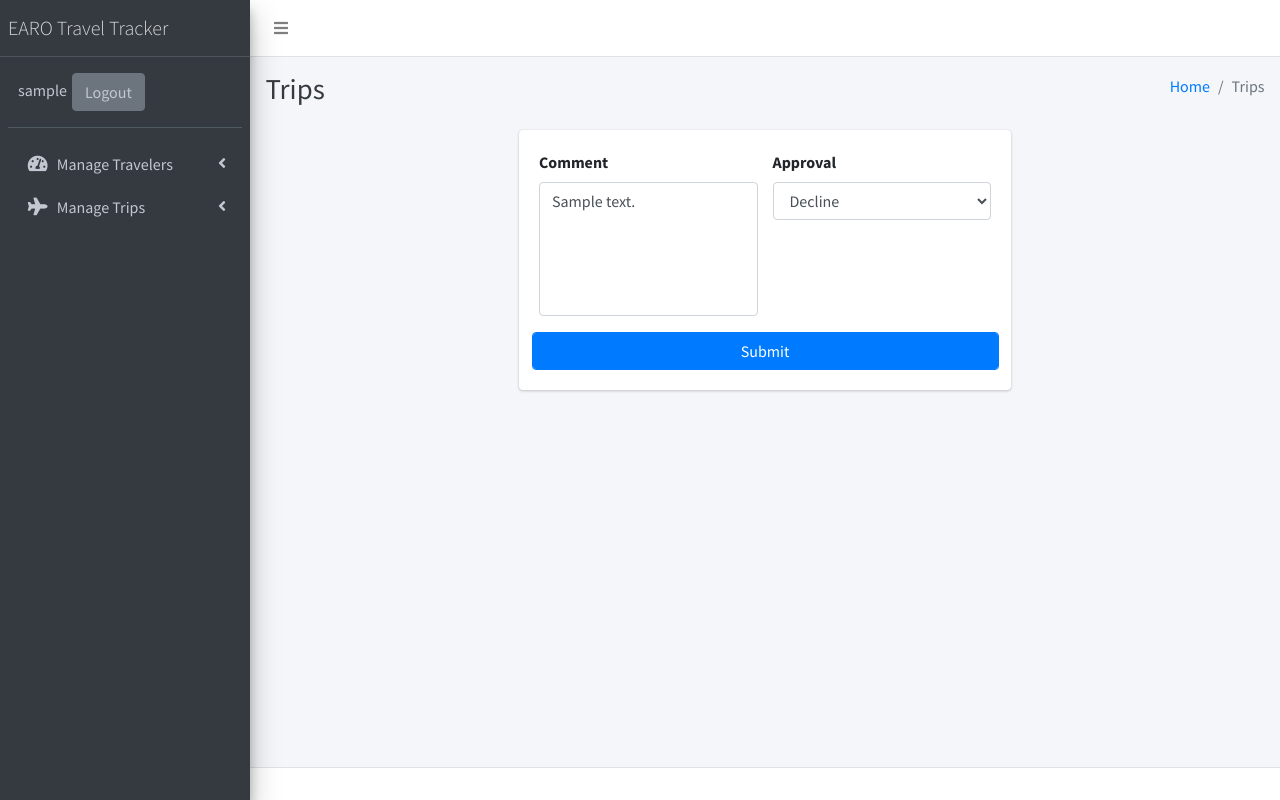
After one commit to d-mwenda/earo_travel_tracker, a Django app: a page that uses backend/earo_travel_tracker/templates/base.html in a window 1280 px wide. The commit adds this page. Run offline with Django 3.2, Linux system fonts and the light colour scheme; a user stored in the database is signed in; tables that the repository leaves empty hold one stand-in row (values such as "Sample post"); some libraries are stand-ins or nearby versions.

Commit message:
authentication added, trip approval implemented - request for approval and actual approval, only approvers can view and approvel trips -, listing of trips based on filters i.e. awaiting approval, upcoming and ongoing, and other minor bug fixes and code refactoring

```diff
--- a/backend/earo_travel_tracker/earo_travel_tracker/settings.py
+++ b/backend/earo_travel_tracker/earo_travel_tracker/settings.py
@@ -13,7 +13,7 @@ https://docs.djangoproject.com/en/2.2/ref/settings/
 import os
 from django.urls import reverse_lazy
 # earo_travel_tracker imports
-import secret_settings
+from earo_travel_tracker import secret_settings
 
 # Build paths inside the project like this: os.path.join(BASE_DIR, ...)
 BASE_DIR = os.path.dirname(os.path.dirname(os.path.abspath(__file__)))
--- a/backend/earo_travel_tracker/templates/base.html
+++ b/backend/earo_travel_tracker/templates/base.html
@@ -153,7 +153,7 @@
             </a>
             <ul class="nav nav-treeview">
               <li class="nav-item">
-                <a href="{% url 'u_list_ongoing_trips' %}" class="nav-link">
+                <a href="{% url 'u_list_awaiting_approval_trips' %}" class="nav-link">
                   <i class="far fa-circle nav-icon"></i>
                   <p>Awaiting Approval</p>
                 </a>
@@ -165,7 +165,7 @@
                 </a>
               </li>
               <li class="nav-item">
-                <a href="{% url 'u_list_ongoing_trips' %}" class="nav-link">
+                <a href="{% url 'u_list_upcoming_trips' %}" class="nav-link">
                   <i class="far fa-circle nav-icon"></i>
                   <p>Upcoming Trips</p>
                 </a>
--- /dev/null
+++ b/backend/earo_travel_tracker/templates/trip/approve_trip.html
@@ -0,0 +1,16 @@
+{% extends "base.html" %}
+
+{% block content %}
+<div class="col-xs-12 col-sm-6 col-md-6 col-lg-6">
+    <div class="card card-primary">
+        <form class="" method="POST">
+            <div class="card-body">
+                <div class="row">
+                    {% include 'render_form.html' %}
+                    <button class="form-control btn-primary" type="submit">Submit</button>
+                </div>
+            </div>
+        </form>
+    </div>
+</div>
+{% endblock content %}
--- a/backend/earo_travel_tracker/traveler/models.py
+++ b/backend/earo_travel_tracker/traveler/models.py
@@ -54,7 +54,10 @@ class TravelerDetails(models.Model):
     user_account = models.OneToOneField(settings.AUTH_USER_MODEL, on_delete= models.CASCADE,
                             blank=True, null=True)
     is_managed_by = models.ForeignKey('self', on_delete=models.SET_NULL, blank=True, null=True,
-                                    db_index=True, verbose_name="Line Manager",related_name='Line_Manager')
+                                    db_index=True, verbose_name="Line Manager",
+                                    related_name='Line_Manager')
+    approver = models.ForeignKey(settings.AUTH_USER_MODEL, on_delete=models.PROTECT, blank=True,
+                                null=True, related_name='trip_approver')
 
     def __str__(self):
         return ", ".join([self.last_name, self.first_name])
--- a/backend/earo_travel_tracker/trip/forms.py
+++ b/backend/earo_travel_tracker/trip/forms.py
@@ -3,7 +3,7 @@ Forms for the trip app are defined in this file.
 """
 from django import forms
 # earo_travel_tracker imports
-from .models import Trips
+from .models import Trips, TripApproval
 
 
 class TripForm(forms.ModelForm):
@@ -16,9 +16,11 @@ class TripForm(forms.ModelForm):
         widgets = {
             'reason_for_travel': forms.Textarea(attrs={'cols': 80, 'rows': 5, 'style':'resize: none;'}),
             'is_mission_critical': forms.Select(choices=(
-                ('True', 'Yes'),
-                ('False', 'No')
-            ))
+                                                        ('True', 'Yes'),
+                                                        ('False', 'No')
+                                                        )
+                                                ),
+            'traveler': forms.HiddenInput()
         }
 
     def __init__(self, *args, **kwargs):
@@ -29,3 +31,28 @@ class TripForm(forms.ModelForm):
         self.fields['end_date'].widget.attrs.update({
             'placeholder': 'YYYY-MM-DD',
         })
+
+
+class ApprovalRequestForm(forms.Form):
+    """
+    This form is meant to be a placeholder form to create an approval request once approval request
+    button is created.
+    """
+    placeholder = forms.HiddenInput()
+
+
+class TripApprovalForm(forms.ModelForm):
+    """
+    This class defines the form that is presented to the approver to approve a trip request.
+    """
+    CHOICES = [
+        ('0', 'Decline'),
+        ('1', 'Approve')
+    ]
+    trip_is_approved = forms.ChoiceField(choices=CHOICES,label='Approval')
+    class Meta:
+        model = TripApproval
+        fields = ['approval_comment', 'trip_is_approved',]
+        widgets = {
+            'approval_comment': forms.Textarea(attrs={'cols': 80, 'rows': 5, 'style':'resize: none;'}),
+        }
--- a/backend/earo_travel_tracker/trip/urls.py
+++ b/backend/earo_travel_tracker/trip/urls.py
@@ -5,11 +5,12 @@ from django.urls import path
 # Third party app imports
 from rest_framework import routers
 # Earo_travel_tracker imports
-from .views import TripViewSet, TripTravelerDependantsViewSet, TripExpensesViewSet,\
-    TripApprovalViewSet, TripItineraryViewSet, ApproverGroupsViewSet, TripCreateView,\
-    TripDetailView, TripUpdateView, TripDeleteView, TripListView, TripItineraryListView,\
-    TripItineraryCreateView, TripItineraryUpdateView, TripItineraryDeleteView
-
+from .views import (
+    TripViewSet, TripTravelerDependantsViewSet, TripExpensesViewSet, TripApprovalViewSet,
+    TripItineraryViewSet, ApproverGroupsViewSet, TripCreateView, TripDetailView, TripUpdateView,
+    TripDeleteView, TripListView, TripItineraryListView, TripItineraryCreateView,
+    TripItineraryUpdateView, TripItineraryDeleteView, ApproveTripView, TripApprovalListView
+    )
 
 router = routers.SimpleRouter()
 router.register(r'trips', TripViewSet)
@@ -24,8 +25,9 @@ api_url_patterns = router.urls
 urlpatterns = [
     # trips
     path('new-trip', TripCreateView.as_view(), name='u_create_trip'),
-    path('list-trips/ongoing', TripListView.as_view(), name='u_list_ongoing_trips'),
-    path('list-trips/upcoming', TripListView.as_view(), name='u_list_upcoming_trips'),
+    path('list-trips/ongoing', TripApprovalListView.as_view(),  {'filter_by': 'ongoing'}, name='u_list_ongoing_trips'),
+    path('list-trips/upcoming', TripApprovalListView.as_view(), {'filter_by': 'upcoming'}, name='u_list_upcoming_trips'),
+    path('list-trips/awaiting-approval', TripApprovalListView.as_view(), {'filter_by': 'awaiting_approval'}, name='u_list_awaiting_approval_trips'),
     path('update-trip/trip=<trip_id>', TripUpdateView.as_view(), name='u_update_trip'),
     path('trip-details/trip=<trip_id>', TripDetailView.as_view(), name='u_trip_details'),
     path('delete-trip', TripDeleteView.as_view(), name='u_delete_trip'),
@@ -43,7 +45,7 @@ urlpatterns = [
     path('trip-traveler-dependants', TripTravelerDependantsViewSet),
     path('trip-expenses', TripExpensesViewSet),
     # trip approval
-    path('trip-approval', TripApprovalViewSet),
+    path('trip-approval/approval_request=<approval_id>', ApproveTripView.as_view(), name='u_approve_trip'),
     # trip approver groups
     path('trip-approver-groups', ApproverGroupsViewSet),
 ]
--- a/backend/earo_travel_tracker/trip/views.py
+++ b/backend/earo_travel_tracker/trip/views.py
@@ -3,16 +3,24 @@ All views for the trip app are implemented here.
 """
 from django.views.generic import CreateView, UpdateView, DetailView, DeleteView, ListView
 from django.urls import reverse_lazy
-from django.contrib.auth.mixins import LoginRequiredMixin, PermissionRequiredMixin
+from django.utils import timezone
+from django.contrib.auth.mixins import LoginRequiredMixin, PermissionRequiredMixin, UserPassesTestMixin
+from django.core.exceptions import ObjectDoesNotExist
+from django.db import IntegrityError
+from django.http import HttpResponseRedirect
 
 # Third party imports
 from rest_framework import viewsets
 # Earo_travel_tracker imports
-from .models import Trips, TripTravelerDependants, TripExpenses, TripApproval, TripItinerary,\
-    ApprovalGroups
-from .serializers import TripSerializer, TripTravelerDependantsSerializer, TripExpensesSerializer,\
-    TripApprovalSerializer, TripItinerarySerializer, ApprovalGroupsSerializer
-from .forms import TripForm
+from traveler.models import TravelerDetails
+from .models import (
+    Trips, TripTravelerDependants, TripExpenses, TripApproval, TripItinerary, ApprovalGroups
+    )
+from .serializers import (
+    TripSerializer, TripItinerarySerializer, TripExpensesSerializer, TripApprovalSerializer,
+    TripTravelerDependantsSerializer, ApprovalGroupsSerializer
+    )
+from .forms import TripForm, ApprovalRequestForm, TripApprovalForm
 
 
 # API endpoint views
@@ -72,17 +80,25 @@ class TripCreateView(LoginRequiredMixin, CreateView):
     """
     # Todo. Trip cannot begin in the past. This might have to be implemented in the model save method or form validation. It should also be a test case.
     model = Trips
+    object = None
     form_class = TripForm
     template_name = 'trip/add_edit_trip.html'
     extra_context = {
         'page_title': 'New Trip'
     }
 
+    def form_valid(self, form, *args, **kwargs):
+        self.object = form.save(commit=False)
+        self.object.traveler = TravelerDetails.objects.get(user_account=self.request.user)
+        self.object.save()
+        return HttpResponseRedirect(self.get_success_url())
+
 
 class TripUpdateView(LoginRequiredMixin, UpdateView):
     """
     This class implements the update view for the Trip model.
     """
+    # TODO. approved trips cannot be modified, otherwise they require reapproval.
     model = Trips
     form_class = TripForm
     pk_url_kwarg = 'trip_id'
@@ -104,7 +120,23 @@ class TripDetailView(LoginRequiredMixin, DetailView):
     template_name = 'trip/trip_details.html'
     extra_context = {
         'page_title': 'Trip Details',
+        'approval_request_success_message': None,
+        'approval_request_error_message': None,
     }
+    form_class = ApprovalRequestForm
+    approval_status = None
+
+    def get_context_data(self, **kwargs):
+        """
+        Add itinerary to context.
+        Add approval request form and trip approval status
+        """
+        context = super().get_context_data(**kwargs)
+        context['itinerary'] = self.get_itinerary()
+        context['approval_status'] = self.get_approval_status()
+        if context['approval_status'] == 'Not requested':
+            context['form'] = self.form_class
+        return context
 
     def get_itinerary(self):
         """
@@ -114,20 +146,114 @@ class TripDetailView(LoginRequiredMixin, DetailView):
         queryset = self.itinerary_model.objects.filter(trip=pk)
         return queryset
 
-    def get_context_data(self, **kwargs):
+    def get_approval_status(self):
         """
-        Add itinerary to context.
+        Check if a trip is approved. This helps in rendering the template
+        so that appropriate buttons and messages are displayed.
         """
-        context = super(TripDetailView, self).get_context_data(**kwargs)
-        context['itinerary'] = self.get_itinerary()
-        return context
+        pk = self.kwargs.get(self.pk_url_kwarg)
+        status = None
+        try:
+            queryset = TripApproval.objects.get(trip=self.get_object())
+            if queryset.trip_is_approved:
+                status = 'Approved'
+            else:
+                status = 'Unapproved'
+        except ObjectDoesNotExist:
+            status = 'Not requested'
+        return status
+
+    def get_success_url(self, trip_id):
+        """
+        Return the detail_view of the object after trip approval has been requested.
+        This method is also called whenever an error is encountered during processing
+        the trip approval. In such instances, the approval_request_error_message in
+        extra context is first set before this method is called.
+        """
+        return reverse_lazy('u_trip_details',
+                            kwargs={'trip_id': trip_id})
+
+    def get_approver(self, request, trip_id):
+        """
+        Get the approver for the logged on user or return an error is the user has no
+        approver set.
+        """
+        try:
+            return  TravelerDetails.objects.get(user_account=request.user).approver
+        except ObjectDoesNotExist:
+            self.extra_context['approval_request_error_message'] = """We didn't find an
+                                    approver set for your account. Please contact IT for
+                                    this to be fixed then thereafter you can retry requesting
+                                    for approval."""
+            return self.get_success_url(trip_id)
+
+    def user_owns_trip(self, trip_id):
+        """
+        Check if the user who submitted an approval request owns the trip.
+        """
+        try:
+            return bool(self.model.objects.get(id=trip_id).traveler.user_account == self.request.user)
+        except ObjectDoesNotExist:
+            self.extra_context['approval_request_error_message'] = """We can't find this trip in the
+                                                                    database."""
+            return self.get_success_url(trip_id)
+
+    def reset_approval_request_messages(self):
+        """
+        This method resets the approval_request_messages in the context so that they don't
+        persist between requests.
+        """
+        self.extra_context['approval_request_success_message'] = None
+        self.extra_context['approval_request_error_message'] = None
+        return
+
+    def form_valid(self, request, trip_id):
+        """
+        Make an approval request by creating an instance of TripApprval
+        """
+        try:
+            approval_request = TripApproval(trip=self.model.objects.get(id=trip_id),
+                                            approver=self.get_approver(request, trip_id))
+            approval_request.save()
+            self.extra_context['approval_request_success_message'] = """Your request for approval
+                                                                    has been sent."""
+        # TODO: send email to approver and requester.
+            print('requesting approval')
+        except IntegrityError:
+            self.extra_context['approval_request_error_message'] = """An approval request for this
+                                                            trip was already sent earlier. You can
+                                                            only request for approval once. If you
+                                                            wish to send a reminder consider sending
+                                                            an email to your approver."""
+            print('at integrity constraint')
+        return HttpResponseRedirect(self.get_success_url(trip_id))
+
+    def post(self, request, trip_id):
+        """
+        This handles the post method of this view.
+        It makes sure that the request for approval is made by the trip owner,
+        then it checks the approval submission form for validity and calls appropriate methods to
+        handle the request depending on the form validity.
+        """
+        self.reset_approval_request_messages()
+        if self.user_owns_trip(trip_id):
+            form = self.form_class(request.POST)
+            if form.is_valid():
+                return self.form_valid(request, trip_id)
+            else:
+                self.extra_context['approval_request_error_message'] = "Form tampering suspected."
+                return HttpResponseRedirect(self.get_success_url(trip_id))
+        else:
+            self.extra_context['approval_request_error_message'] = """You are not allowed to submit
+                                                                a request for a trip you don't own."""
+            return HttpResponseRedirect(self.get_success_url(trip_id))
 
 
 class TripListView(LoginRequiredMixin, ListView):
     """
     This class implements the listing view for the Trip model.
     """
-    # Todo: implement time-based filters for ongoing and upcoming trips
+    # TODO: implement time-based filters for ongoing and upcoming trips
     model = Trips
     context_object_name = 'trips'
     template_name = 'trip/list_trips.html'
@@ -152,8 +278,8 @@ class TripItineraryCreateView(LoginRequiredMixin, CreateView):
     """
     This class implements the create view for the TripItinerary model.
     """
-    # Todo. Trip Itinerary start and end dates must be bound by trip start and end dates.
-    # Todo. implement form class with place holders and no Leg status
+    # TODO. Trip Itinerary start and end dates must be bound by trip start and end dates.
+    # TODO. implement form class with place holders and no Leg status
     model = TripItinerary
     fields = '__all__'
     template_name = 'trip/add_edit_trip_itinerary.html'
@@ -198,3 +324,58 @@ class TripItineraryDeleteView(LoginRequiredMixin, DeleteView):
     extra_context = {
         'page_title': 'Delete Leg'
     }
+
+
+# Trip approvals
+class ApproveTripView(LoginRequiredMixin, UserPassesTestMixin, UpdateView):
+    """
+    This class creates handles approving a trip.
+    """
+    model = TripApproval
+    form_class = TripApprovalForm
+    permission_denied_message = """It seems like you lack the appropriate permissions to approve.
+                                Please contact IT for help"""
+    success_url = reverse_lazy('u_list_awaiting_approval_trips')
+    pk_url_kwarg = 'approval_id'
+    template_name = 'trip/approve_trip.html'
+    extra_context = {
+        'page_title': 'Trips'
+    }
+
+    def user_is_approver(self):
+        """
+        Confirm that the logged on user is the approver for the request.
+        """
+        print(self.get_object())
+        return bool(self.request.user == self.get_object().approver)
+
+    def get_test_func(self):
+        return self.user_is_approver
+
+
+class TripApprovalListView(LoginRequiredMixin, ListView):
+    """
+    This class displays trips whose details have been filled and submitted for approval.
+    Depending on the url called, there are dfferent keywords to filter the queryset to return the
+    desired queryset.
+    """
+    model = TripApproval
+    context_object_name = 'trips'
+    template_name = 'trip/list_trips.html'
+    extra_context = {
+        'page_title': 'Trips'
+    }
+
+    def get(self, request, *args, filter_by=None, **kwargs):
+        """
+        This method filters the queryset accordingly, depending on the url that calls the view.
+        """
+        if filter_by:
+            if filter_by == "upcoming":
+                queryset = self.model.objects.filter(trip__start_date__gt = timezone.now().date())
+            elif filter_by == "ongoing":
+                queryset = self.model.objects.filter(trip__start_date__gte = timezone.now().date())
+            elif filter_by== 'awaiting_approval':
+                queryset = self.model.objects.filter(trip_is_approved=False)
+        self.queryset = queryset
+        return super().get(request, *args, **kwargs)
```
Also changed, not shown: backend/earo_travel_tracker/templates/trip/list_trips.html (+14 -5 lines), backend/earo_travel_tracker/templates/trip/trip_details.html (+17 -1 lines), backend/earo_travel_tracker/trip/models.py (+13 -7 lines), backend/earo_travel_tracker/traveler/migrations/0005_travelerdetails_approver.py (added), backend/earo_travel_tracker/traveler/migrations/0006_auto_20201014_1046.py (added), backend/earo_travel_tracker/trip/migrations/0012_auto_20201013_1637.py (added), backend/earo_travel_tracker/trip/migrations/0013_auto_20201021_1029.py (added).
